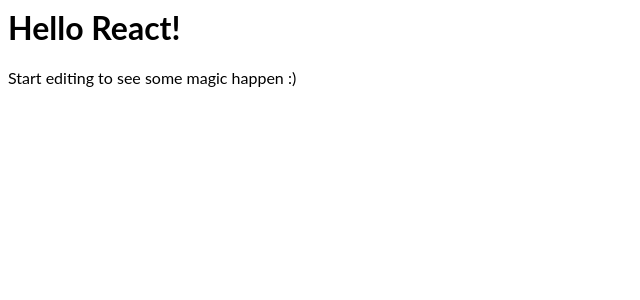
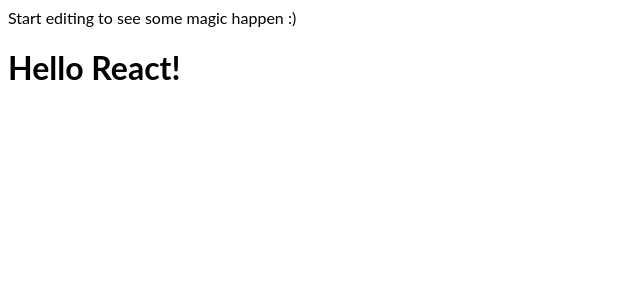
Before and after one commit to giriposhaneshwar/MaterialUI_Practice, a React (Create React App) app: page / in a window 1280 px wide. Shown: the top 300 px of the page, without its empty margins (0-640 px from the left). Built offline with nearby package versions, Linux system fonts and the light colour scheme.

Commit message:
1 file modified, 1 added

```diff
--- /dev/null
+++ b/App.tsx
@@ -0,0 +1,31 @@
+import React, { Component } from 'react';
+import Hello from './Hello';
+import { Routes, Route, Link } from 'react-router-dom';
+
+interface AppProps {}
+interface AppState {
+  name: string;
+}
+
+class App extends Component<AppProps, AppState> {
+  constructor(props) {
+    super(props);
+    this.state = {
+      name: 'React',
+    };
+  }
+
+  render() {
+    return (
+      <div>
+        <p>Start editing to see some magic happen :)</p>
+
+        <Routes>
+          <Route path="/" element={<Hello name={this.state.name} />} />
+        </Routes>
+      </div>
+    );
+  }
+}
+
+export default App;
--- a/index.tsx
+++ b/index.tsx
@@ -1,31 +1,12 @@
 import React, { Component } from 'react';
 import { render } from 'react-dom';
-import Hello from './Hello';
+import { BrowserRouter } from 'react-router-dom';
+import App from './App';
 import './style.css';
 
-interface AppProps { }
-interface AppState {
-  name: string;
-}
-
-class App extends Component<AppProps, AppState> {
-  constructor(props) {
-    super(props);
-    this.state = {
-      name: 'React'
-    };
-  }
-
-  render() {
-    return (
-      <div>
-        <Hello name={this.state.name} />
-        <p>
-          Start editing to see some magic happen :)
-        </p>
-      </div>
-    );
-  }
-}
-
-render(<App />, document.getElementById('root'));
+render(
+  <BrowserRouter>
+    <App />
+  </BrowserRouter>,
+  document.getElementById('root')
+);
```
